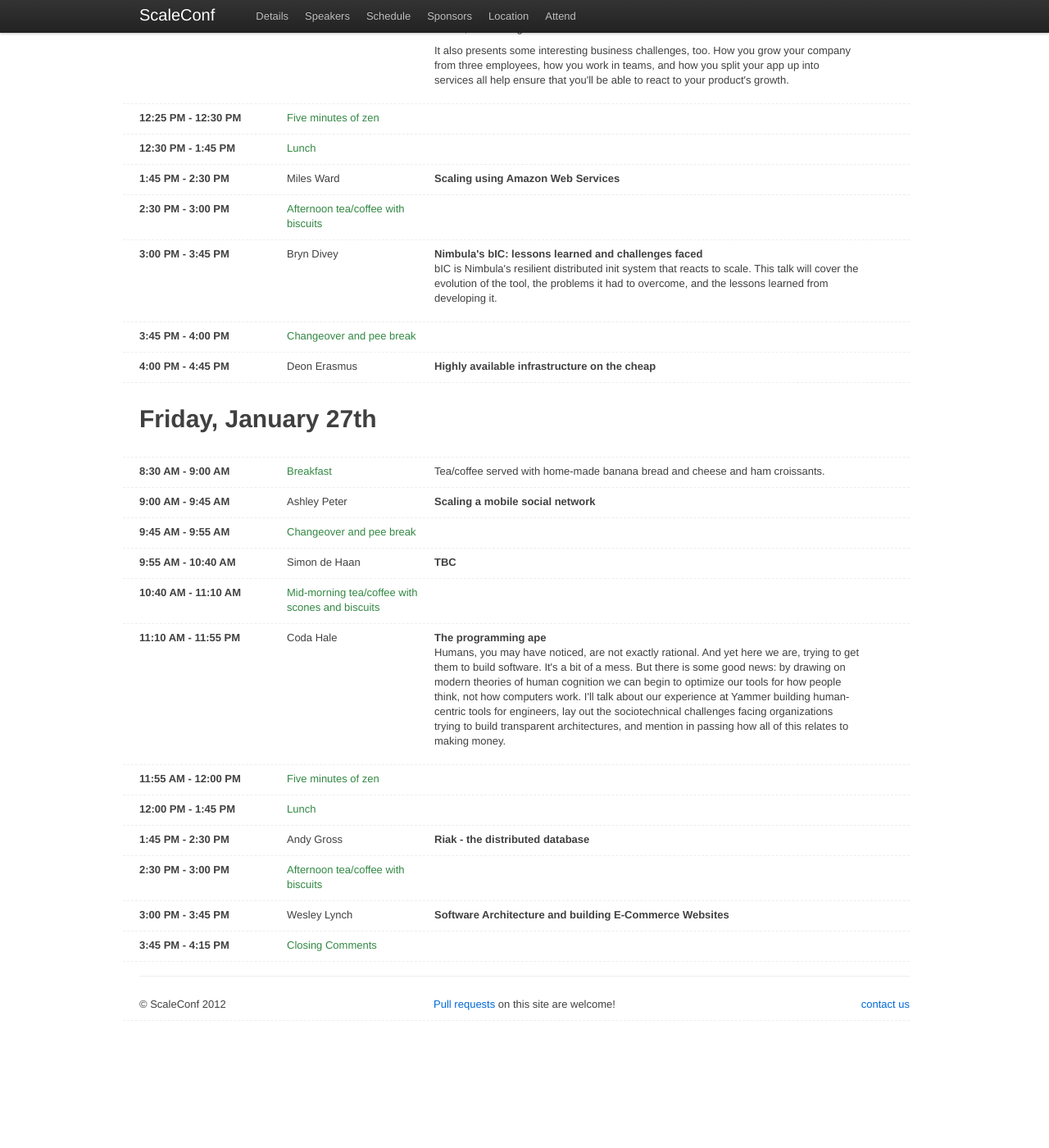
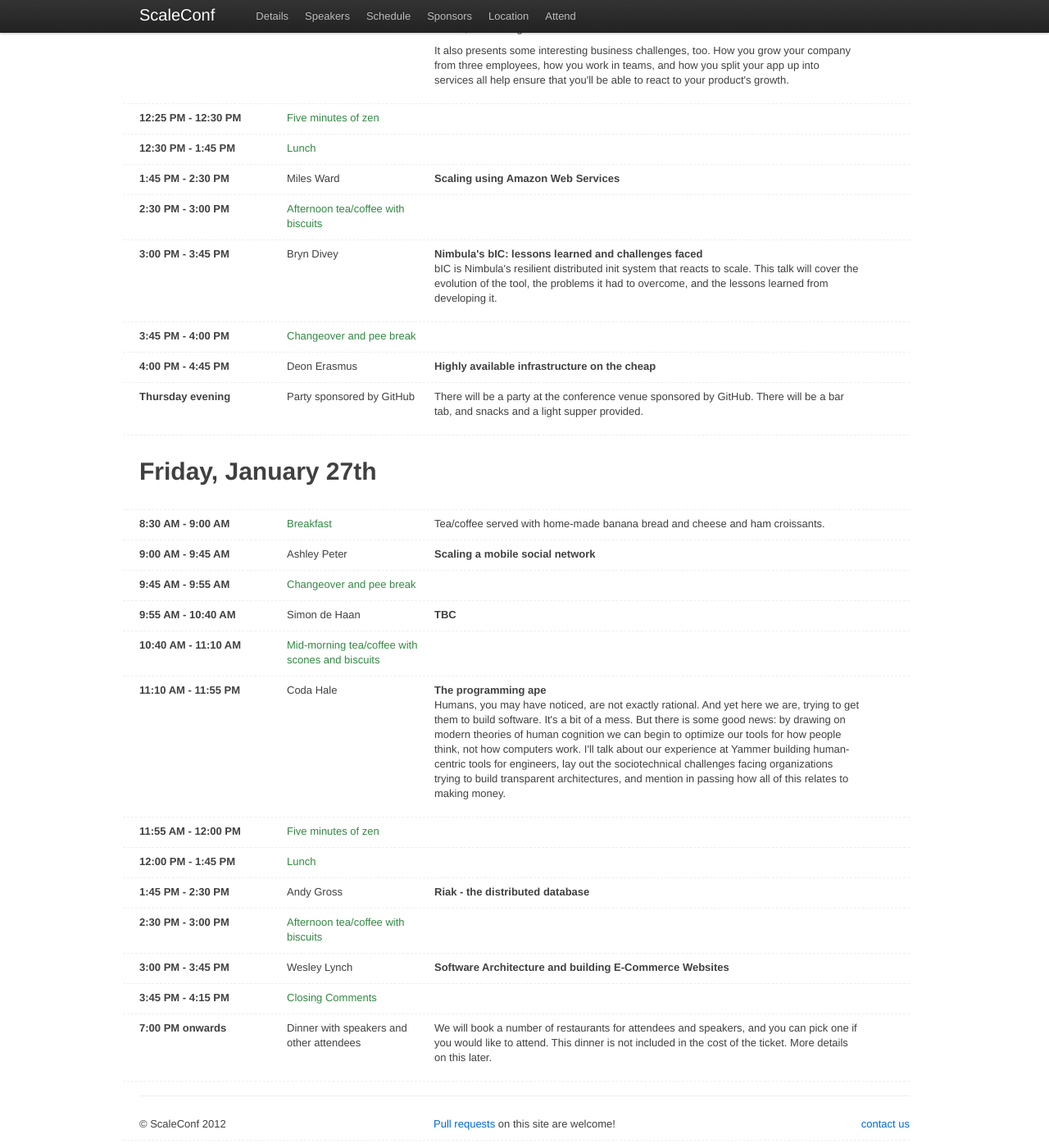
Before and after one commit to scaleconf/scaleconf.github.com, a Jekyll site: the page built from schedule.html, in a window 1280 px wide and 1400 px high, scrolled down 916 px. Shown: the whole window at 82% size. Built offline with Jekyll 4.4.1, drawn with Linux system fonts in a browser that asks for light colours; Markdown is read by kramdown in place of the engine named in the settings; before the commit the page ends 2170 px from its top, so only the background shows below that.

Commit message:
Add social events

```diff
--- a/schedule.html
+++ b/schedule.html
@@ -130,6 +130,14 @@ meta-description: The programme for the Scaleconf, a conference focusing on web
         <b>Highly available infrastructure on the cheap</b>
     </div>
 </div>
+
+<div class="row">
+    <div class="span3"><b> Thursday evening </b></div>
+    <div class="span3">Party sponsored by GitHub</div>
+    <div class="span9">
+        <p>There will be a party at the conference venue sponsored by GitHub.  There will be a bar tab, and snacks and a light supper provided.</p>
+    </div>
+</div>
 <!-- ------------ -->
 
 <div class="row">
@@ -219,3 +227,13 @@ meta-description: The programme for the Scaleconf, a conference focusing on web
     <div class="span3"><b> 3:45 PM - 4:15 PM </b></div>
     <div class="span3 hl">Closing Comments</div>
 </div>
+
+<div class="row">
+    <div class="span3"><b> 7:00 PM onwards </b></div>
+    <div class="span3">Dinner with speakers and other attendees</div>
+    <div class="span9">
+        <p>
+        We will book a number of restaurants for attendees and speakers, and you can pick one if you would like to attend.  This dinner is not included in the cost of the ticket.  More details on this later.
+        </p>
+    </div>
+</div>
```
